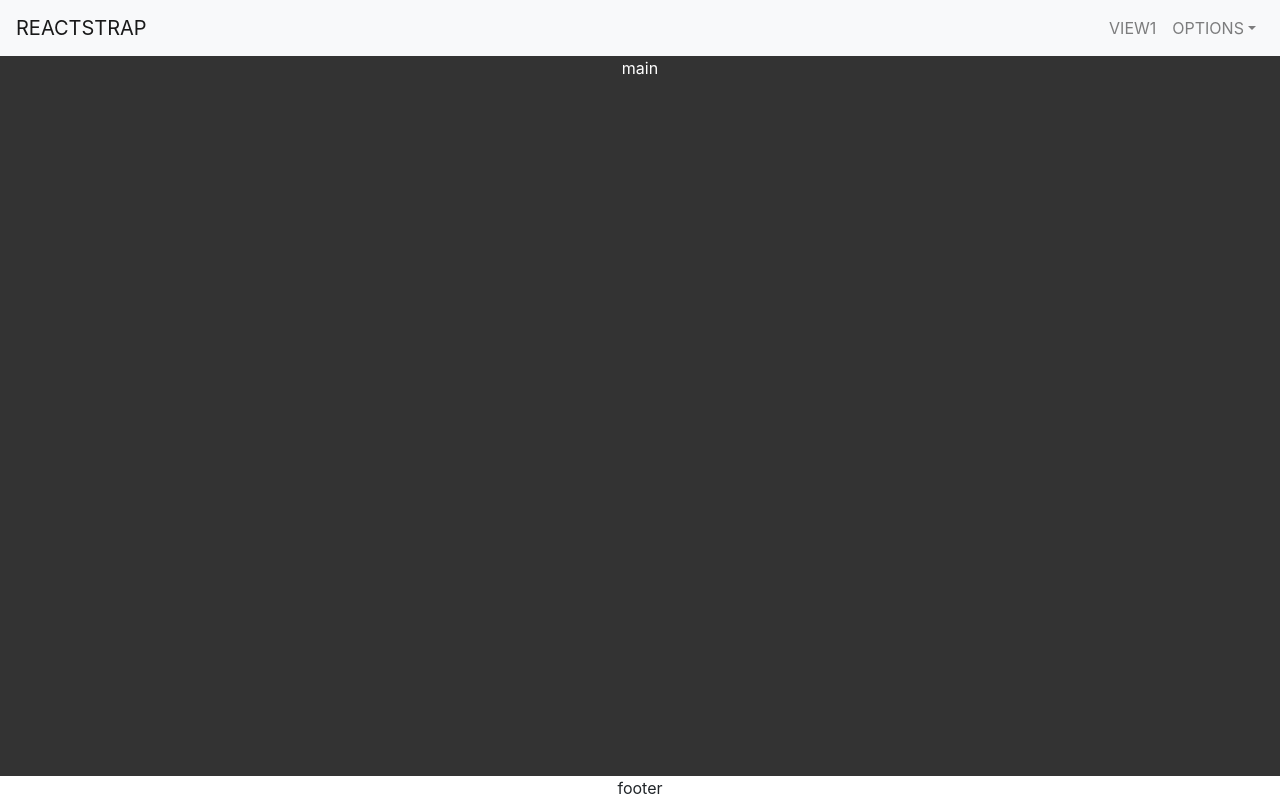
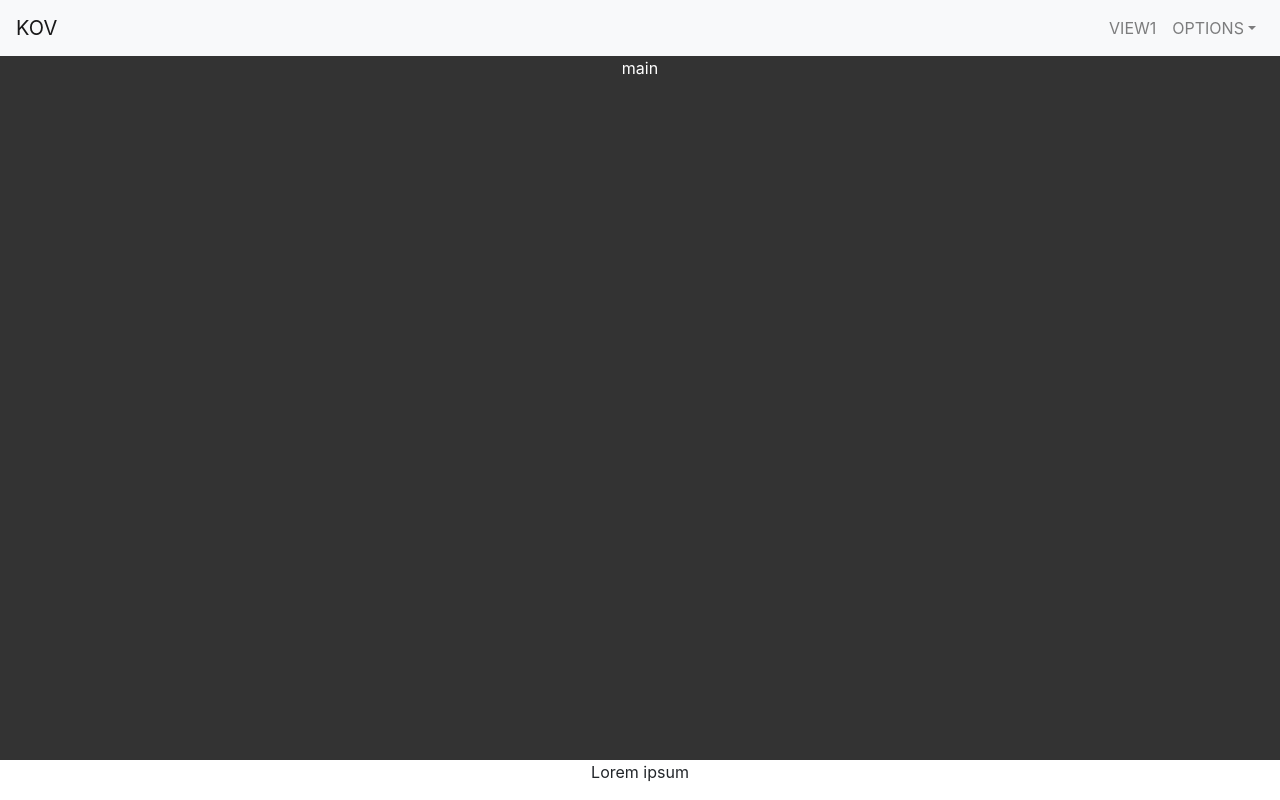
Before and after one commit to reach-u/kov48-fe, a React (Create React App) app: page / in a window 1280 px wide. Built offline with nearby package versions, Linux system fonts and the light colour scheme.

Commit message:
bootstrap tests + fa-icons

```diff
--- a/package.json
+++ b/package.json
@@ -3,15 +3,20 @@
   "version": "0.1.0",
   "private": true,
   "dependencies": {
+    "@fortawesome/fontawesome-svg-core": "^1.2.10",
+    "@fortawesome/free-solid-svg-icons": "^5.6.1",
+    "@fortawesome/react-fontawesome": "^0.1.3",
     "ajv": "^6.5.1",
     "bootstrap": "^4.1.3",
     "classnames": "latest",
     "core-js": "^2.5.7",
     "history": "latest",
+    "i": "^0.3.6",
     "jest-junit": "^5.1.0",
     "jquery": "^1.9.1",
     "lodash": "^4.17.11",
     "moment": "^2.22.2",
+    "npm": "^6.5.0",
     "prop-types": "^15.6.2",
     "query-string": "^5.1.1",
     "rc-calendar": "^9.7.0",
--- a/src/App.css
+++ b/src/App.css
@@ -77,11 +77,6 @@ body {
   text-align: center;
   transition: 200ms;
 }
-.app > header:hover,
-.app > main:hover,
-.app > footer:hover {
-  box-shadow: 0 0 2rem gray;
-}
 .app > header {
   display: block;
   color: white;
--- a/src/App.js
+++ b/src/App.js
@@ -1,10 +1,14 @@
 import React, {Component} from 'react';
 import './App.css';
-import {Router} from "react-router";
+import {Router, Route} from "react-router";
 import history from './utils/history';
 import Header from './components/header';
 import Footer from './components/footer';
 import LandingPage from './components/landingpage';
+import {library} from '@fortawesome/fontawesome-svg-core'
+import {faSignOutAlt} from '@fortawesome/free-solid-svg-icons'
+
+library.add(faSignOutAlt);
 
 class App extends Component {
 
@@ -16,9 +20,12 @@ class App extends Component {
     return (
       <Router history={history}>
         <div className="app">
-          <Header />
-          <LandingPage />
-          <Footer />
+          <Header/>
+          <main>
+            <Route exact path='/' component={LandingPage}/>
+            <Route path="/view1" render={() => <div>view1</div>}/>
+          </main>
+          <Footer/>
         </div>
       </Router>
     );
--- a/src/components/footer.js
+++ b/src/components/footer.js
@@ -8,7 +8,9 @@ class Footer extends Component {
 
   render() {
     return (
-      <footer>footer</footer>
+      <footer>
+        <p>Lorem ipsum</p>
+      </footer>
     )
   }
 }
--- a/src/components/header.js
+++ b/src/components/header.js
@@ -1,4 +1,5 @@
 import React from 'react';
+import {FontAwesomeIcon} from '@fortawesome/react-fontawesome'
 import {
   Collapse,
   Navbar,
@@ -30,7 +31,7 @@ export default class Header extends React.Component {
     return (
       <header>
         <Navbar color="light" light expand="md">
-          <NavbarBrand href="/">reactstrap</NavbarBrand>
+          <NavbarBrand href="/">KOV</NavbarBrand>
           <NavbarToggler onClick={this.toggle} />
           <Collapse isOpen={this.state.isOpen} navbar>
             <Nav className="ml-auto" navbar>
@@ -50,7 +51,7 @@ export default class Header extends React.Component {
                   </DropdownItem>
                   <DropdownItem divider />
                   <DropdownItem>
-                    Reset
+                    Log out&nbsp;&nbsp;<FontAwesomeIcon icon="sign-out-alt" />
                   </DropdownItem>
                 </DropdownMenu>
               </UncontrolledDropdown>
--- a/src/components/landingpage.js
+++ b/src/components/landingpage.js
@@ -8,7 +8,7 @@ class LandingPage extends Component {
 
   render() {
     return (
-      <main>main</main>
+      <div>main</div>
     )
   }
 }
```
Also changed, not shown: 1 other file (tests, documents, lock files or other folders).
